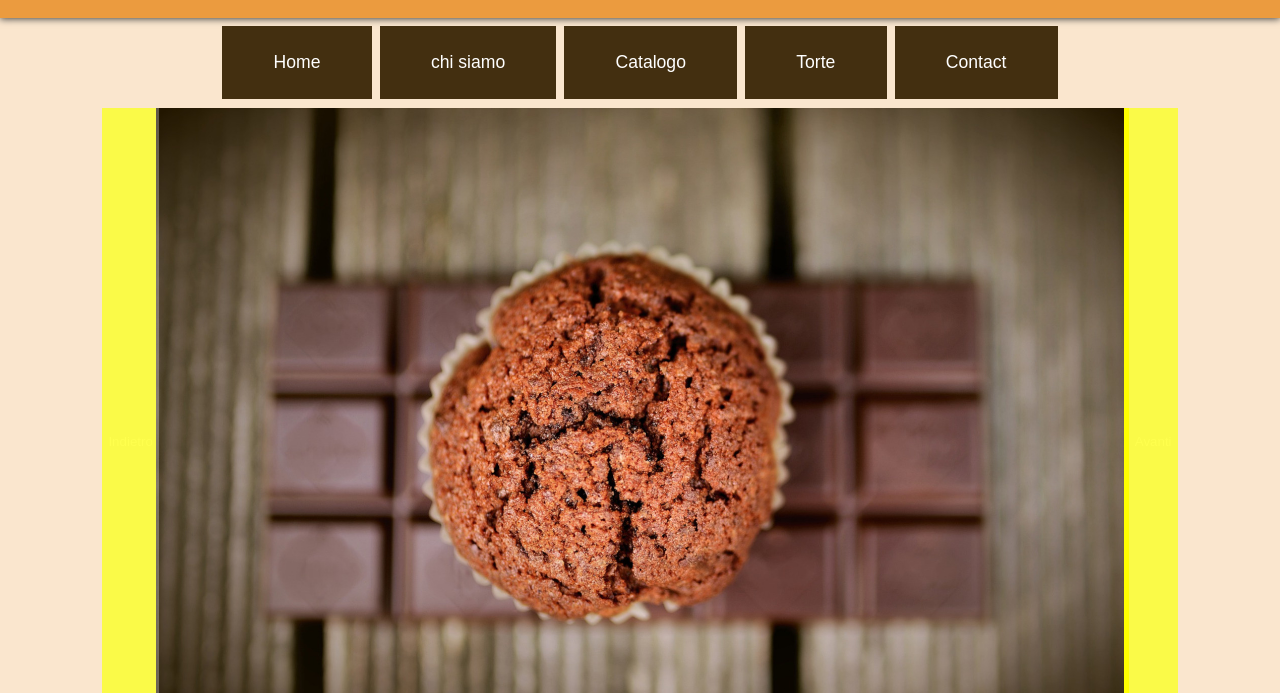
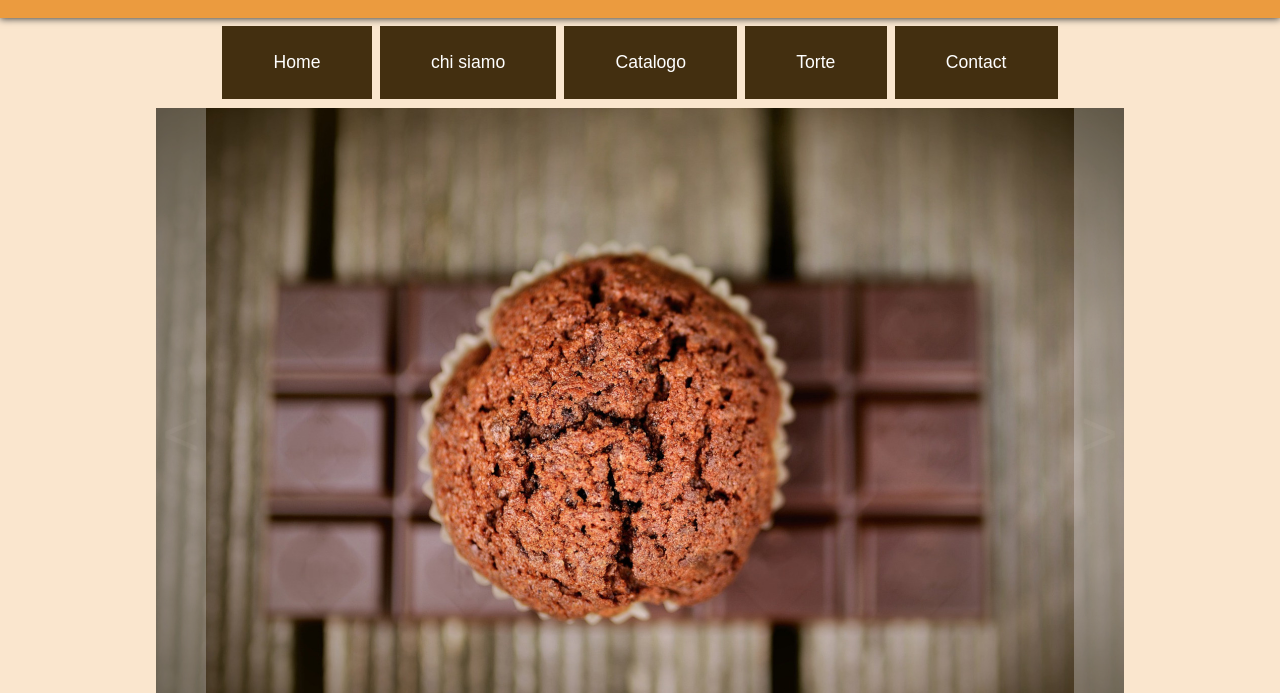
Before and after one commit to JMstd/PPW_Progetto, a plain HTML site: page index3.html in a window 1280 px wide. Shown: the part 107-800 px from the top of the page. Drawn offline with Linux system fonts and the light colour scheme.

Commit message:
Fix index css gallery

```diff
--- a/index3.css
+++ b/index3.css
@@ -9,8 +9,6 @@ a {
 	top: 0.5em;
 	left: 8%;
 	width: 84%;
-/*	align: center; credo non faccia nulla, sopratutto in quanto la sintassi e quella di html non*/
-	background-color: yellow;
 	}
 #galleria {
 	width: 100%;
@@ -24,13 +22,14 @@ a {
 
 #indietro {
 	background-color: none;
-	height: 100%;
+	height: 97.5%;
+	margin-left: 5%;
+	font-size: 400%;
 	opacity: 0.3;
 	float: left;
 	border: none;
 	color: white;
 	text-decoration: none;
-	display: inline-block;
 	transition-duration: 0.4s;
 	position: absolute;
 	top: 0px;
@@ -42,17 +41,19 @@ a {
 	background-color: #555555;
 	color: white;
 	opacity: 0.8;
+	font-size: 500%;
 	}
 
 #avanti {
 	background-color: none;
-	height: 100%;
+	height: 97.5%;
+	margin-right: 5%;
+	font-size: 400%;
 	opacity: 0.3;
 	float: right;
 	border: none;
 	color: white;
 	text-decoration: none;
-	display: inline-block;
 	transition-duration: 0.4s;
 	position: absolute;
 	top: 0px;
--- a/index3.html
+++ b/index3.html
@@ -34,13 +34,14 @@
 
 	<div id="testa">
 
-		<input type="button" id="indietro" value="Indietro"></input>
 		<div id="galleria">
+			<input type="button" id="indietro" value="<"></input>
+
 			<a id = "link_foto">
 				<img id="foto"></img>
 			</a>
 		</div>
-		<input type="button" id="avanti" value="Avanti"></input>
+		<input type="button" id="avanti" value=">"></input>
 		<br />
 
 	</div>
```
